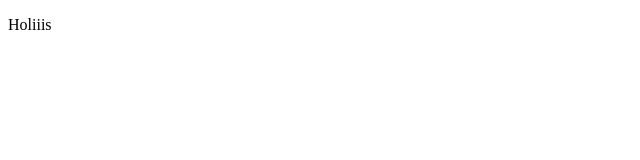
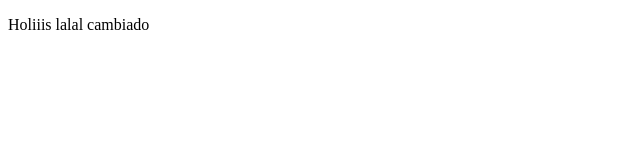
Before and after one commit to Moonitoo/proyectoDemoCursoPrework, a plain HTML site: page index.html in a window 1280 px wide. Shown: the whole page, without its empty margins (0-640 px from the left). Drawn offline with Linux system fonts and the light colour scheme.

Commit message:
mensaje de cambio

```diff
--- a/index.html
+++ b/index.html
@@ -6,6 +6,6 @@
     <title>Hola Mundo</title>
 </head>
 <body>
-    <p>Holiiis</p>
+    <p>Holiiis lalal cambiado</p>
 </body>
 </html>
```
